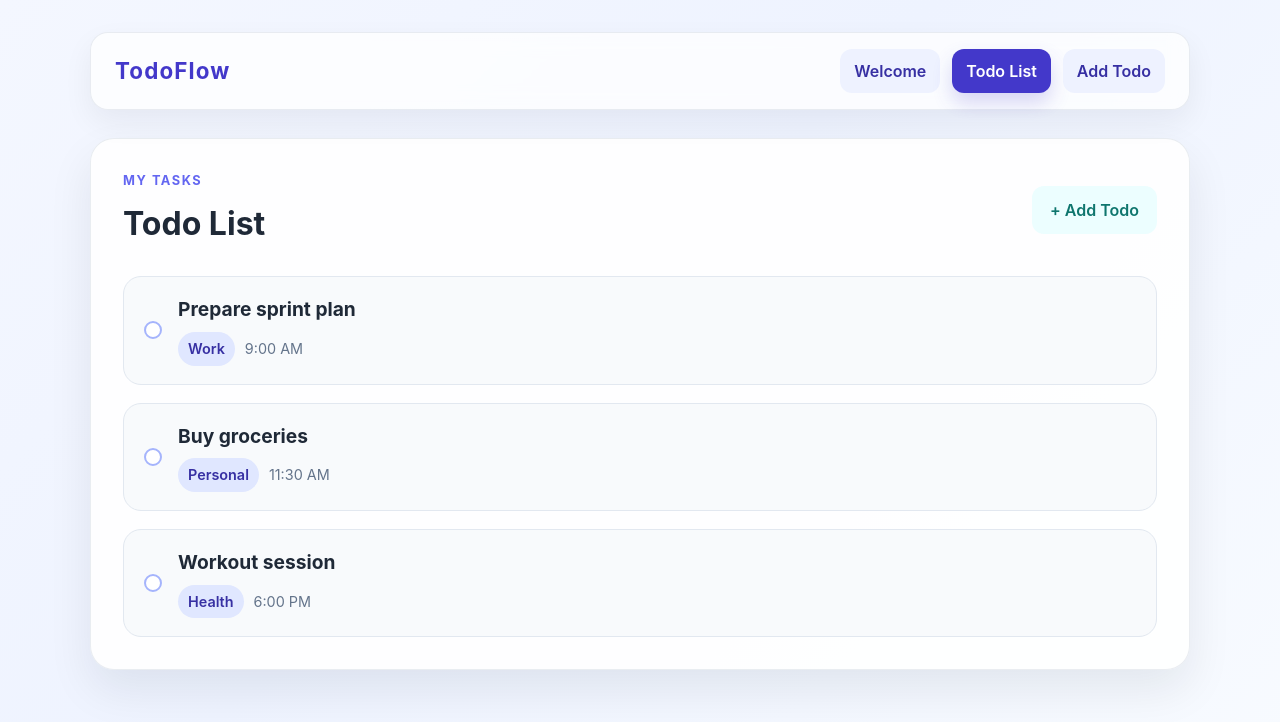
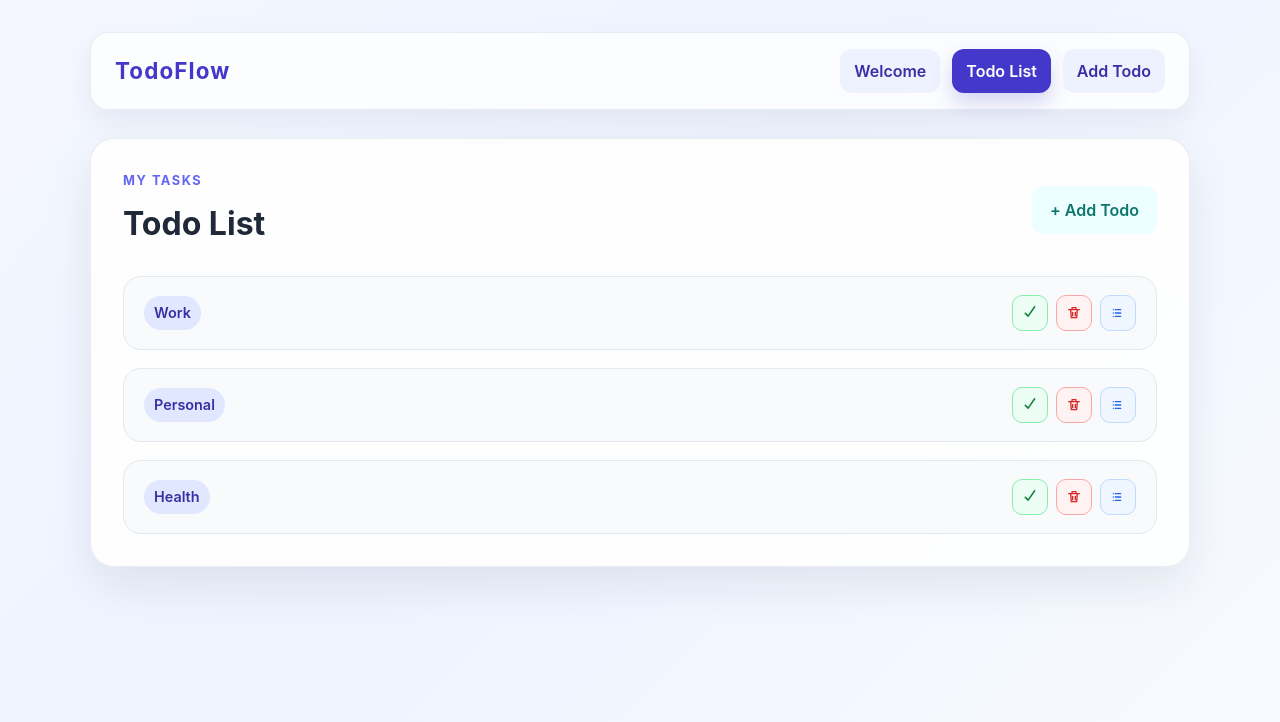
Before and after one commit to gautam4563/my-todo-app, a React (Vite) app: page / in a window 1280 px wide. Both pictures are taken after a click on the button "Todo List". Shown: the top 722 px of the page. Built offline with nearby package versions, Linux system fonts and the light colour scheme.

Commit message:
Frontend is complete

```diff
--- a/src/App.css
+++ b/src/App.css
@@ -165,14 +165,65 @@ p {
   display: flex;
   align-items: center;
   gap: 16px;
+  width: 100%;
+  box-sizing: border-box;
 }
 
-.todo-check {
-  width: 18px;
-  height: 18px;
-  border-radius: 50%;
-  border: 2px solid #a5b4fc;
+.todo-actions {
+  display: flex;
+  align-items: center;
+  gap: 8px;
+  margin-left: auto;
+  order: 2;
+}
+
+.move-date-input {
+  position: absolute;
+  width: 1px;
+  height: 1px;
+  opacity: 0;
+  pointer-events: none;
+}
+
+.action-btn {
+  width: 36px;
+  height: 36px;
+  border: 1px solid #dbe3f0;
+  border-radius: 10px;
   background: #fff;
+  display: grid;
+  place-items: center;
+  color: #475569;
+  cursor: pointer;
+  transition: transform 0.2s ease, box-shadow 0.2s ease;
+}
+
+.action-btn svg {
+  width: 16px;
+  height: 16px;
+}
+
+.action-btn:hover {
+  transform: translateY(-1px);
+  box-shadow: 0 8px 18px rgba(15, 23, 42, 0.08);
+}
+
+.action-btn.done {
+  background: #ecfdf5;
+  border-color: #86efac;
+  color: #15803d;
+}
+
+.action-btn.delete {
+  background: #fef2f2;
+  border-color: #fca5a5;
+  color: #dc2626;
+}
+
+.action-btn.move {
+  background: #eff6ff;
+  border-color: #bfdbfe;
+  color: #2563eb;
 }
 
 .todo-details {
--- a/src/components/AddTodoPage.jsx
+++ b/src/components/AddTodoPage.jsx
@@ -20,25 +20,8 @@ function AddTodoPage({ onSave, onCancel }) {
         </label>
 
         <label>
-          <span>Category</span>
-          <select defaultValue="">
-            <option value="" disabled>
-              Select category
-            </option>
-            <option value="work">Work</option>
-            <option value="personal">Personal</option>
-            <option value="health">Health</option>
-          </select>
-        </label>
-
-        <label>
           <span>Due Date</span>
           <input type="date" />
-        </label>
-
-        <label>
-          <span>Description</span>
-          <textarea rows="4" placeholder="Add more details..." />
         </label>
 
         <div className="form-actions">
--- a/src/components/TodoListPage.jsx
+++ b/src/components/TodoListPage.jsx
@@ -4,7 +4,47 @@ const sampleTodos = [
   { id: 3, title: 'Workout session', tag: 'Health', time: '6:00 PM' },
 ]
 
+function CheckIcon() {
+  return (
+    <svg viewBox="0 0 24 24" fill="none" aria-hidden="true">
+      <path d="M5 12.5l4.2 4.2L19 2.7" stroke="currentColor" strokeWidth="2.4" strokeLinecap="round" strokeLinejoin="round" />
+    </svg>
+  )
+}
+
+function DeleteIcon() {
+  return (
+    <svg viewBox="0 0 24 24" fill="none" aria-hidden="true">
+      <path d="M4 7h16M9 7V4h6v3m-8 0l1 12h8l1-12M10 11v5m4-5v5" stroke="currentColor" strokeWidth="2" strokeLinecap="round" strokeLinejoin="round" />
+    </svg>
+  )
+}
+
+function MoveIcon() {
+  return (
+    <svg viewBox="0 0 24 24" fill="none" aria-hidden="true">
+      <path d="M8 7h8M8 12h8M8 17h8M5 7h.01M5 12h.01M5 17h.01" stroke="currentColor" strokeWidth="2" strokeLinecap="round" strokeLinejoin="round" />
+    </svg>
+  )
+}
+
+function ActionButton({ label, variant, children, onClick }) {
+  return (
+    <button type="button" className={`action-btn ${variant}`} aria-label={label} title={label} onClick={onClick}>
+      {children}
+    </button>
+  )
+}
+
 function TodoListPage({ onAddTodo }) {
+  const handleMoveClick = (event) => {
+    const input = event.currentTarget.parentElement?.querySelector('input[type="date"]')
+    if (input) {
+      input.showPicker?.()
+      input.click()
+    }
+  }
+
   return (
     <section className="page-card list-page">
       <div className="section-header">
@@ -20,12 +60,22 @@ function TodoListPage({ onAddTodo }) {
       <ul className="todo-list">
         {sampleTodos.map((todo) => (
           <li key={todo.id} className="todo-item">
-            <div className="todo-check" aria-label="Task complete" />
+            <div className="todo-actions" aria-label="Todo actions">
+              <ActionButton label="Mark as done" variant="done">
+                <CheckIcon />
+              </ActionButton>
+              <ActionButton label="Delete task" variant="delete">
+                <DeleteIcon />
+              </ActionButton>
+              <ActionButton label="Move task" variant="move" onClick={handleMoveClick}>
+                <MoveIcon />
+              </ActionButton>
+              <input type="date" className="move-date-input" aria-label={`Move task ${todo.id}`} />
+            </div>
+
             <div className="todo-details">
-              <h3>{todo.title}</h3>
               <div className="todo-meta">
                 <span className="todo-tag">{todo.tag}</span>
-                <span>{todo.time}</span>
               </div>
             </div>
           </li>
```
